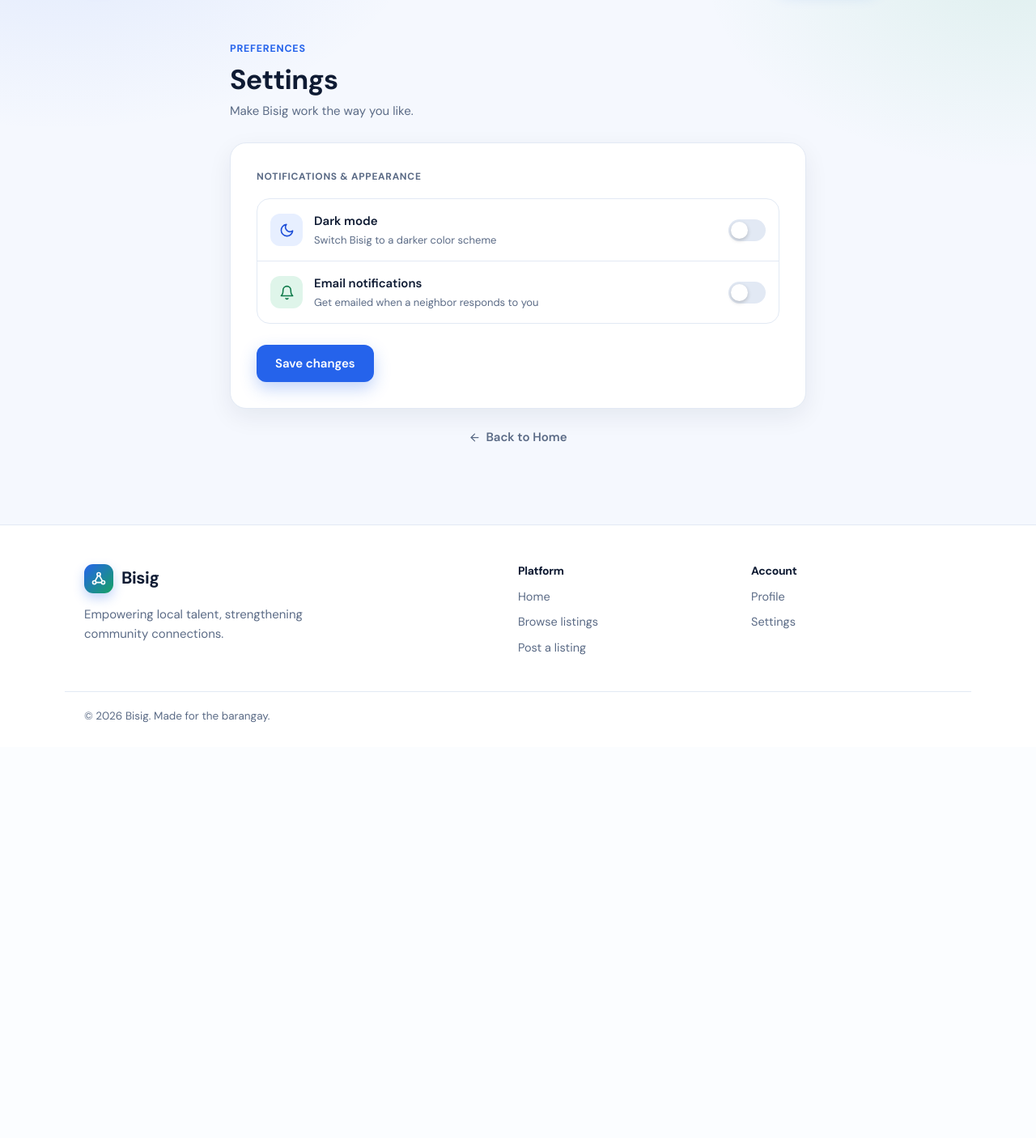
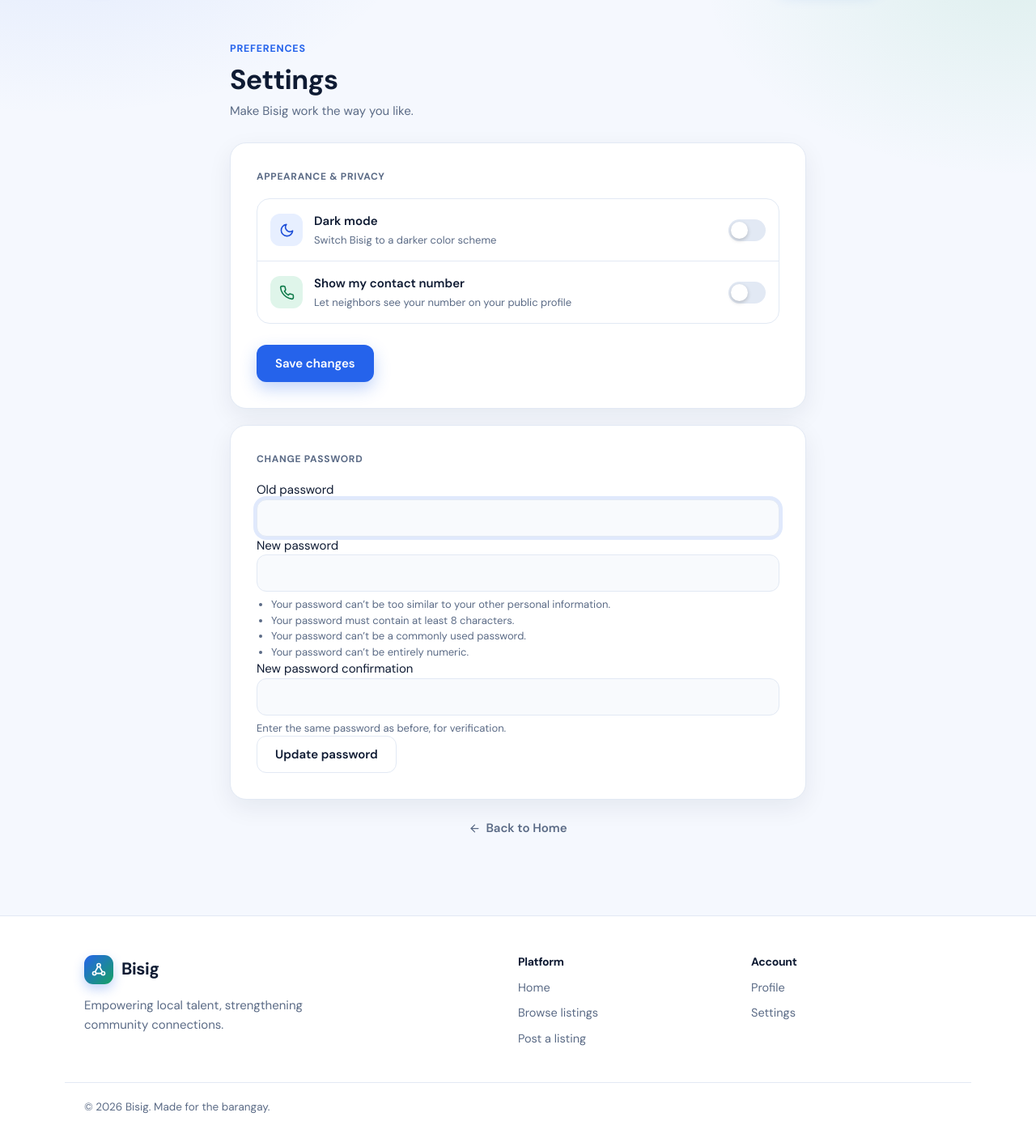
Before and after one commit to alexabaniasia/Bisig, a Django app: page /settings/ in a window 1280 px wide. Shown: the part 71-1477 px from the top of the page at 81% size. Before the commit the page ends 963 px from the top, so only its background shows below. Run offline with Django 5.2, Linux system fonts and the light colour scheme; the visitor is signed in with stand-in values (Sample User, id 1); data comes from the database, SQL or seed files in the repository.

Commit message:
Add contact privacy toggle and change password; remove email toggle

```diff
--- a/apps/user_settings/forms.py
+++ b/apps/user_settings/forms.py
@@ -4,4 +4,4 @@ from .models import UserSettings
 class UserSettingsForm(forms.ModelForm):
     class Meta:
         model = UserSettings
-        fields = ['dark_mode', 'email_notifications']
+        fields = ['dark_mode', 'show_contact_number']
--- a/apps/user_settings/models.py
+++ b/apps/user_settings/models.py
@@ -4,7 +4,10 @@ from django.db import models
 class UserSettings(models.Model):
     user = models.OneToOneField(settings.AUTH_USER_MODEL, on_delete=models.CASCADE)
     dark_mode = models.BooleanField(default=False)
+    # Kept for compatibility; email notifications are not part of the app
     email_notifications = models.BooleanField(default=True)
+    # Privacy: show my contact number on my public profile
+    show_contact_number = models.BooleanField(default=False)
 
     def __str__(self):
         return f"Settings for {self.user.username}"
--- a/apps/user_settings/views.py
+++ b/apps/user_settings/views.py
@@ -1,4 +1,7 @@
+from django.contrib import messages
+from django.contrib.auth import update_session_auth_hash
 from django.contrib.auth.decorators import login_required
+from django.contrib.auth.forms import PasswordChangeForm
 from django.shortcuts import render, redirect
 from .models import UserSettings
 from .forms import UserSettingsForm
@@ -8,15 +11,27 @@ def settings_view(request):
     # Fetch preferences, or create defaults if they just registered
     user_settings, created = UserSettings.objects.get_or_create(user=request.user)
 
+    form = UserSettingsForm(instance=user_settings)
+    password_form = PasswordChangeForm(request.user)
+
     if request.method == "POST":
-        form = UserSettingsForm(request.POST, instance=user_settings)
-        if form.is_valid():
-            form.save()
-            return redirect("user_settings:settings")
-    else:
-        form = UserSettingsForm(instance=user_settings)
+        if "change_password" in request.POST:
+            password_form = PasswordChangeForm(request.user, request.POST)
+            if password_form.is_valid():
+                user = password_form.save()
+                # Keep the person logged in after the password changes
+                update_session_auth_hash(request, user)
+                messages.success(request, "Your password was changed.")
+                return redirect("user_settings:settings")
+        else:
+            form = UserSettingsForm(request.POST, instance=user_settings)
+            if form.is_valid():
+                form.save()
+                messages.success(request, "Settings saved.")
+                return redirect("user_settings:settings")
 
     return render(request, "user_settings/settings.html", {
         "form": form,
-        "settings": user_settings
+        "password_form": password_form,
+        "settings": user_settings,
     })
--- a/templates/user_settings/settings.html
+++ b/templates/user_settings/settings.html
@@ -7,11 +7,14 @@
     <title>Settings · Bisig</title>
     <link rel="stylesheet" href="{% static 'css/common/common.css' %}">
     <link rel="stylesheet" href="{% static 'css/user_settings/settings.css' %}">
+    <link rel="stylesheet" href="{% static 'css/common/extras.css' %}">
 </head>
-<body{% if settings.dark_mode %} class="dark-mode"{% endif %}>
+<body{% if dark_mode %} class="dark-mode"{% endif %}>
     {% include 'partials/topbar.html' with active='settings' %}
 
     <main class="container narrow page">
+        {% include 'partials/messages.html' %}
+
         <div class="page-title">
             <span class="kicker">Preferences</span>
             <h1>Settings</h1>
@@ -25,7 +28,7 @@
                 <div class="error-banner">{{ form.non_field_errors.0 }}</div>
             {% endif %}
 
-            <p class="settings-section-label">Notifications &amp; appearance</p>
+            <p class="settings-section-label">Appearance &amp; privacy</p>
 
             <div class="settings-group">
                 <label class="toggle-row">
@@ -42,18 +45,40 @@
 
                 <label class="toggle-row">
                     <span class="toggle-icon">
-                        <svg viewBox="0 0 24 24" fill="none" stroke="currentColor" stroke-width="2" stroke-linecap="round" stroke-linejoin="round"><path d="M6 8a6 6 0 0 1 12 0c0 7 3 9 3 9H3s3-2 3-9"/><path d="M10.3 21a1.94 1.94 0 0 0 3.4 0"/></svg>
+                        <svg viewBox="0 0 24 24" fill="none" stroke="currentColor" stroke-width="2" stroke-linecap="round" stroke-linejoin="round"><path d="M22 16.92v3a2 2 0 0 1-2.18 2 19.79 19.79 0 0 1-8.63-3.07 19.5 19.5 0 0 1-6-6 19.79 19.79 0 0 1-3.07-8.67A2 2 0 0 1 4.11 2h3a2 2 0 0 1 2 1.72 12.84 12.84 0 0 0 .7 2.81 2 2 0 0 1-.45 2.11L8.09 9.91a16 16 0 0 0 6 6l1.27-1.27a2 2 0 0 1 2.11-.45 12.84 12.84 0 0 0 2.81.7A2 2 0 0 1 22 16.92Z"/></svg>
                     </span>
                     <span class="toggle-text">
-                        <span class="toggle-title">Email notifications</span>
-                        <span class="toggle-caption">Get emailed when a neighbor responds to you</span>
+                        <span class="toggle-title">Show my contact number</span>
+                        <span class="toggle-caption">Let neighbors see your number on your public profile</span>
                     </span>
-                    <span class="toggle-checkbox">{{ form.email_notifications }}</span>
+                    <span class="toggle-checkbox">{{ form.show_contact_number }}</span>
                     <span class="toggle-switch"><span class="toggle-knob"></span></span>
                 </label>
             </div>
 
             <button type="submit" class="btn btn-primary">Save changes</button>
+        </form>
+
+        <form method="post" class="stack card settings-card">
+            {% csrf_token %}
+            <input type="hidden" name="change_password" value="1">
+
+            <p class="settings-section-label">Change password</p>
+
+            {% for error in password_form.non_field_errors %}
+                <div class="error-banner">{{ error }}</div>
+            {% endfor %}
+
+            {% for field in password_form %}
+                <div class="field">
+                    <label for="{{ field.id_for_label }}">{{ field.label }}</label>
+                    {{ field }}
+                    {% for error in field.errors %}<p class="field-error">{{ error }}</p>{% endfor %}
+                    {% if field.help_text %}<div class="help-text">{{ field.help_text|safe }}</div>{% endif %}
+                </div>
+            {% endfor %}
+
+            <button type="submit" class="btn btn-outline">Update password</button>
         </form>
 
         <a href="{% url 'home:home' %}" class="back-link">
```
Also changed, not shown: apps/user_settings/migrations/0002_usersettings_show_contact_number.py (added).
